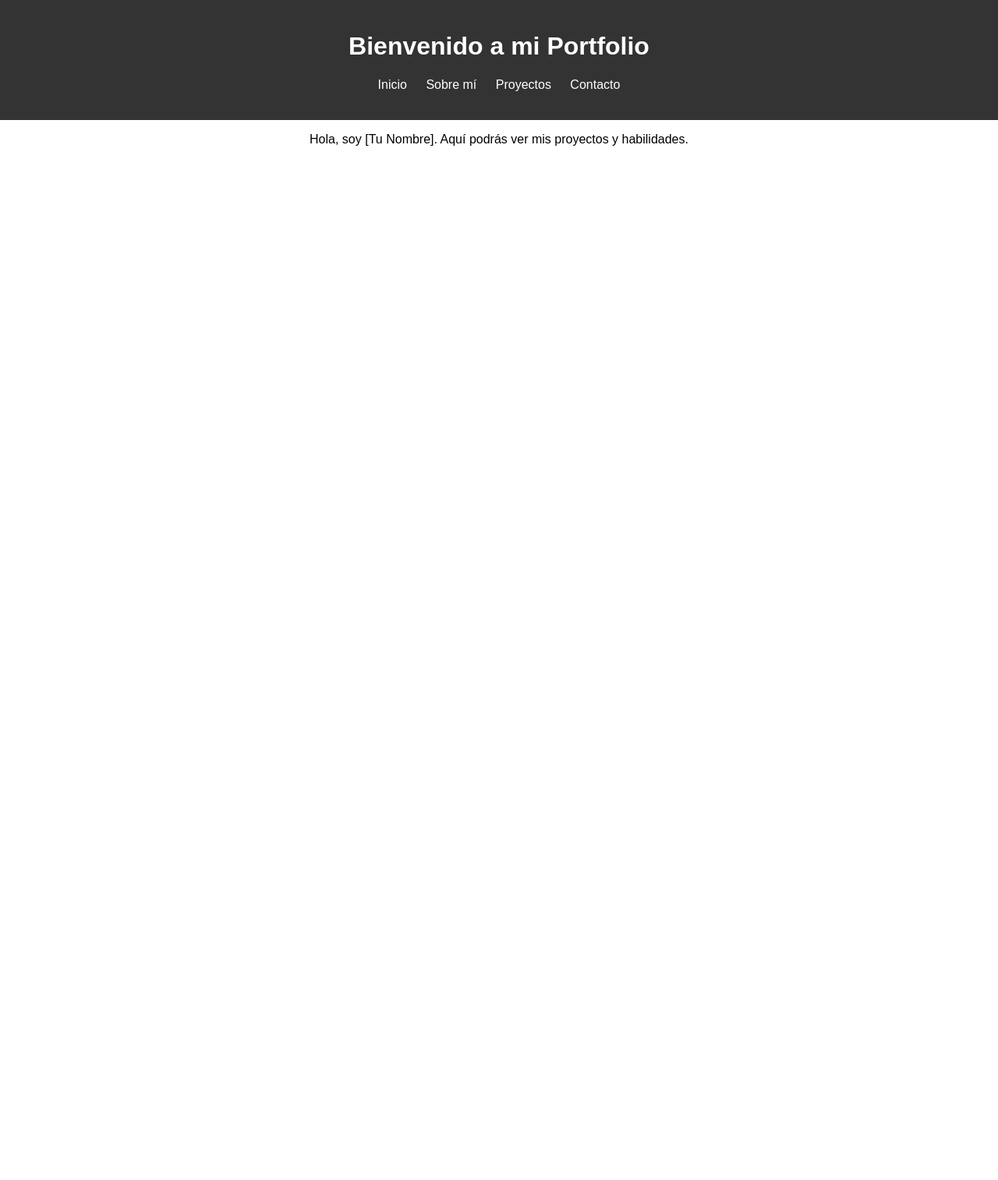
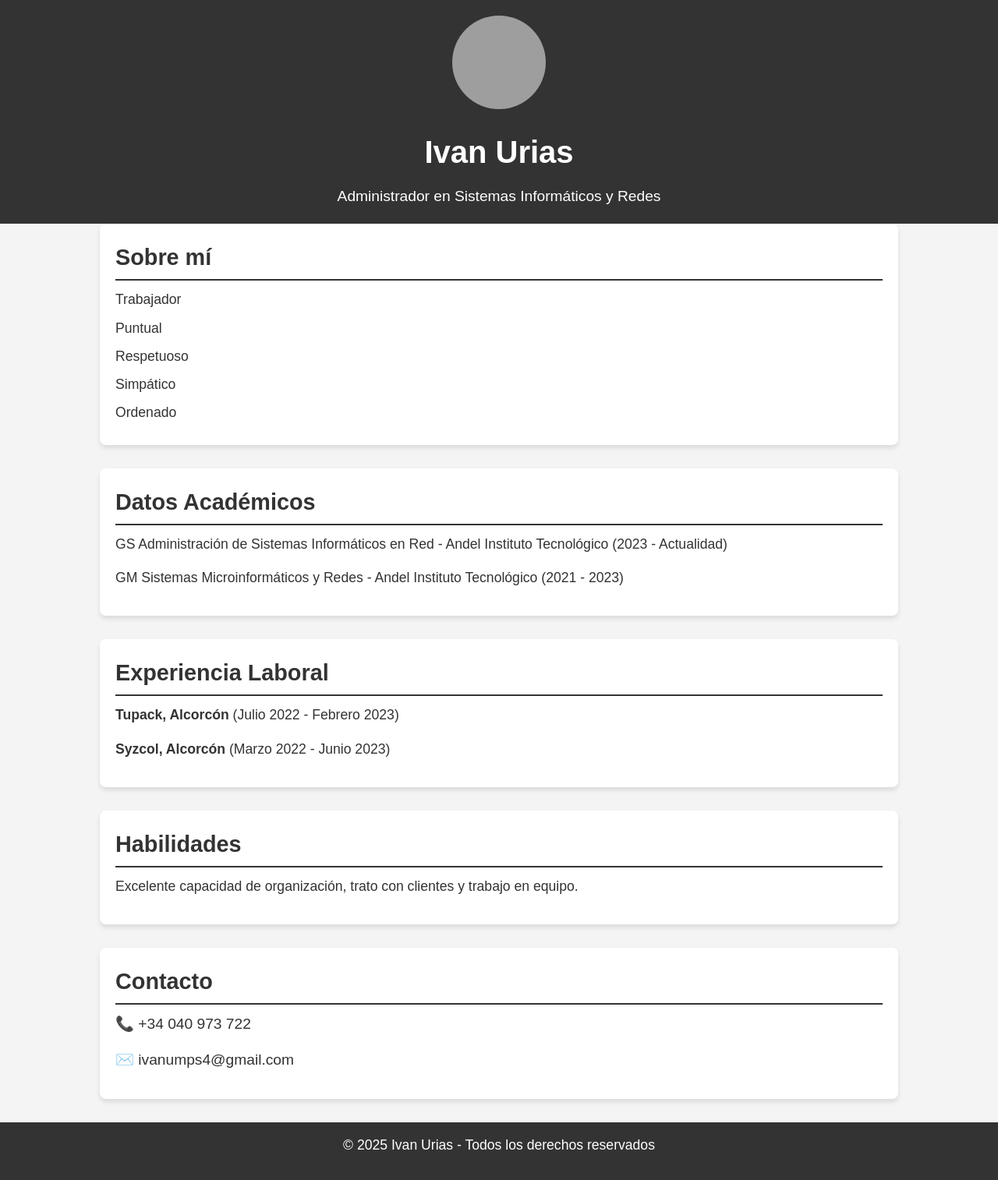
Before and after one commit to IvanUrias/mi-portfolio, a Flask app: page / in a window 1280 px wide. Shown: the whole page at 78% size. Before the commit the page ends 187 px from the top, so only its background shows below. Run offline with Flask 3, Linux system fonts and the light colour scheme; grey boxes are pictures that could not be loaded.

Commit message:
Actualización del diseño y estilo

```diff
--- a/static/style.css
+++ b/static/style.css
@@ -1,27 +1,121 @@
-body {
-    font-family: Arial, sans-serif;
+/* Reset de márgenes y padding */
+* {
     margin: 0;
     padding: 0;
+    box-sizing: border-box;
+}
+
+/* Fuentes */
+body {
+    font-family: 'Arial', sans-serif;
+    line-height: 1.6;
+    color: #333;
+    background-color: #f4f4f4;
+}
+
+/* Contenedor principal */
+.container {
+    width: 80%;
+    margin: 0 auto;
+}
+
+/* Estilos del header */
+header {
+    background-color: #333;
+    color: white;
+    padding: 20px 0;
     text-align: center;
 }
 
-header {
-    background: #333;
-    color: white;
-    padding: 20px;
+.profile-pic {
+    width: 120px;
+    height: 120px;
+    border-radius: 50%;
+    margin-bottom: 15px;
 }
 
-nav ul {
-    list-style: none;
-    padding: 0;
+header h1 {
+    font-size: 2.5em;
+    margin-bottom: 10px;
 }
 
-nav ul li {
-    display: inline;
-    margin: 0 10px;
+header h2 {
+    font-size: 1.2em;
+    font-weight: normal;
 }
 
-nav ul li a {
+/* Estilos de las secciones */
+section {
+    margin-bottom: 30px;
+    background-color: white;
+    padding: 20px;
+    border-radius: 8px;
+    box-shadow: 0 4px 6px rgba(0, 0, 0, 0.1);
+}
+
+h3 {
+    font-size: 1.8em;
+    margin-bottom: 10px;
+    color: #333;
+    border-bottom: 2px solid #333;
+    padding-bottom: 5px;
+}
+
+/* Estilos para las listas */
+ul {
+    list-style-type: none;
+    padding-left: 0;
+}
+
+ul li {
+    font-size: 1.1em;
+    margin-bottom: 8px;
+}
+
+/* Estilo para párrafos */
+p {
+    font-size: 1.1em;
+    margin-bottom: 15px;
+}
+
+strong {
+    font-weight: bold;
+}
+
+/* Estilos de contacto */
+.contact p {
+    font-size: 1.2em;
+}
+
+/* Footer */
+footer {
+    background-color: #333;
     color: white;
-    text-decoration: none;
+    text-align: center;
+    padding: 15px;
+    margin-top: 30px;
 }
+
+/* Responsividad */
+@media (max-width: 768px) {
+    .container {
+        width: 90%;
+    }
+
+    header h1 {
+        font-size: 2em;
+    }
+
+    header h2 {
+        font-size: 1em;
+    }
+
+    .profile-pic {
+        width: 100px;
+        height: 100px;
+    }
+
+    h3 {
+        font-size: 1.5em;
+    }
+}
--- a/templates/index.html
+++ b/templates/index.html
@@ -3,23 +3,50 @@
 <head>
     <meta charset="UTF-8">
     <meta name="viewport" content="width=device-width, initial-scale=1.0">
-    <title>Mi Portfolio</title>
+    <title>Ivan Urias - Portfolio</title>
     <link rel="stylesheet" href="{{ url_for('static', filename='style.css') }}">
 </head>
 <body>
     <header>
-        <h1>Bienvenido a mi Portfolio</h1>
-        <nav>
+        <div class="container">
+            <img src="static/profile.jpg" alt="Foto de Ivan Urias" class="profile-pic">
+            <h1>Ivan Urias</h1>
+            <h2>Administrador en Sistemas Informáticos y Redes</h2>
+        </div>
+    </header>
+    <main class="container">
+        <section class="about">
+            <h3>Sobre mí</h3>
             <ul>
-                <li><a href="/">Inicio</a></li>
-                <li><a href="/about">Sobre mí</a></li>
-                <li><a href="/projects">Proyectos</a></li>
-                <li><a href="/contact">Contacto</a></li>
+                <li>Trabajador</li>
+                <li>Puntual</li>
+                <li>Respetuoso</li>
+                <li>Simpático</li>
+                <li>Ordenado</li>
             </ul>
-        </nav>
-    </header>
-    <main>
-        <p>Hola, soy [Tu Nombre]. Aquí podrás ver mis proyectos y habilidades.</p>
+        </section>
+        <section class="education">
+            <h3>Datos Académicos</h3>
+            <p>GS Administración de Sistemas Informáticos en Red - Andel Instituto Tecnológico (2023 - Actualidad)</p>
+            <p>GM Sistemas Microinformáticos y Redes - Andel Instituto Tecnológico (2021 - 2023)</p>
+        </section>
+        <section class="experience">
+            <h3>Experiencia Laboral</h3>
+            <p><strong>Tupack, Alcorcón</strong> (Julio 2022 - Febrero 2023)</p>
+            <p><strong>Syzcol, Alcorcón</strong> (Marzo 2022 - Junio 2023)</p>
+        </section>
+        <section class="skills">
+            <h3>Habilidades</h3>
+            <p>Excelente capacidad de organización, trato con clientes y trabajo en equipo.</p>
+        </section>
+        <section class="contact">
+            <h3>Contacto</h3>
+            <p>📞 +34 040 973 722</p>
+            <p>✉️ ivanumps4@gmail.com</p>
+        </section>
     </main>
+    <footer>
+        <p>&copy; 2025 Ivan Urias - Todos los derechos reservados</p>
+    </footer>
 </body>
 </html>
```
